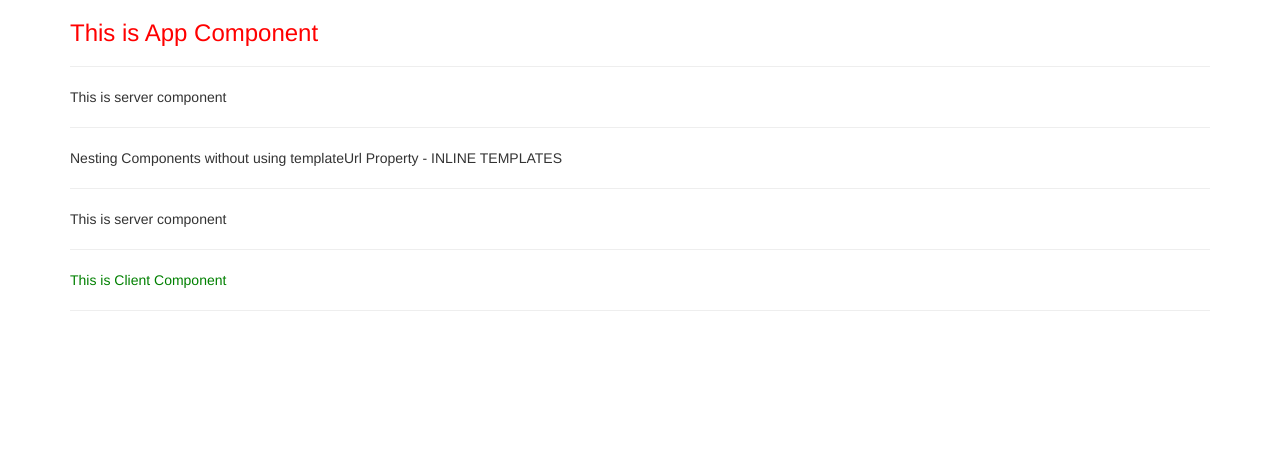
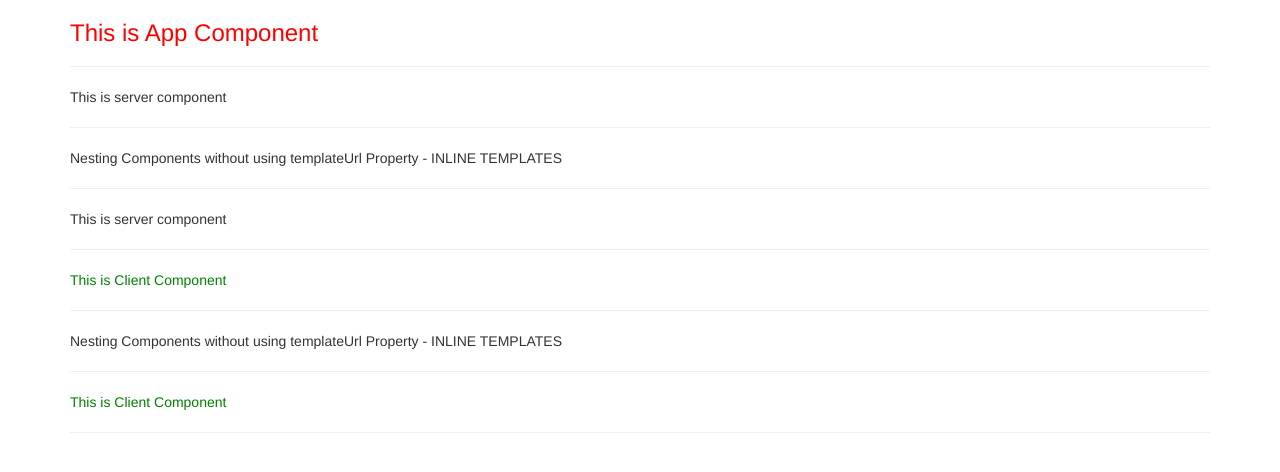
Before and after one commit to AmeyaChavre/Ng-Server-Client, an Angular app in the folder ng8-app/: page / in a window 1280 px wide. Shown: the top 472 px of the page. Built offline with nearby package versions, Linux system fonts and the light colour scheme.

Commit message:
Commit#61

```diff
--- a/ng8-app/src/app/app.component.html
+++ b/ng8-app/src/app/app.component.html
@@ -11,7 +11,7 @@
 		<!--div class='app-servers'> </div>
 		</div-->
 		<hr>
-		<app-client></app-client>
+		<app-clients></app-clients>
 		<hr>
 	</div>
 </div>
```
